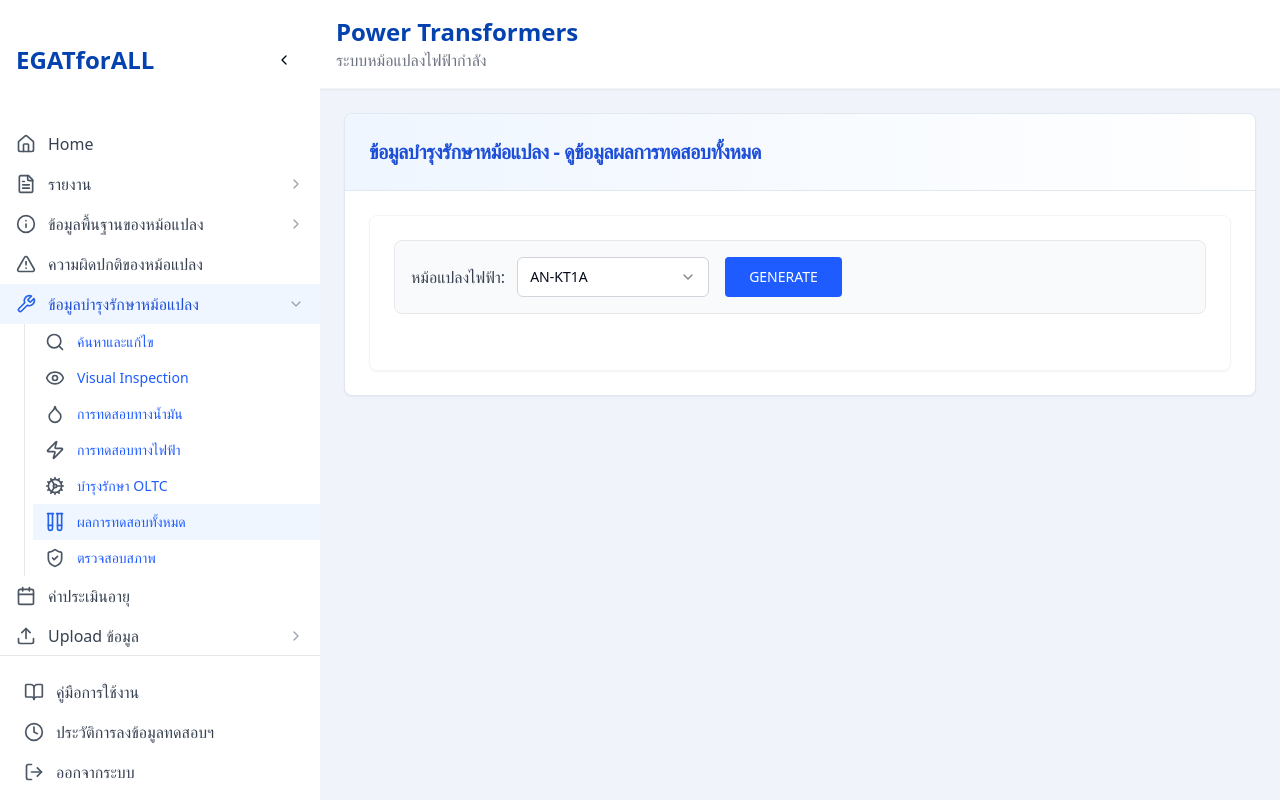
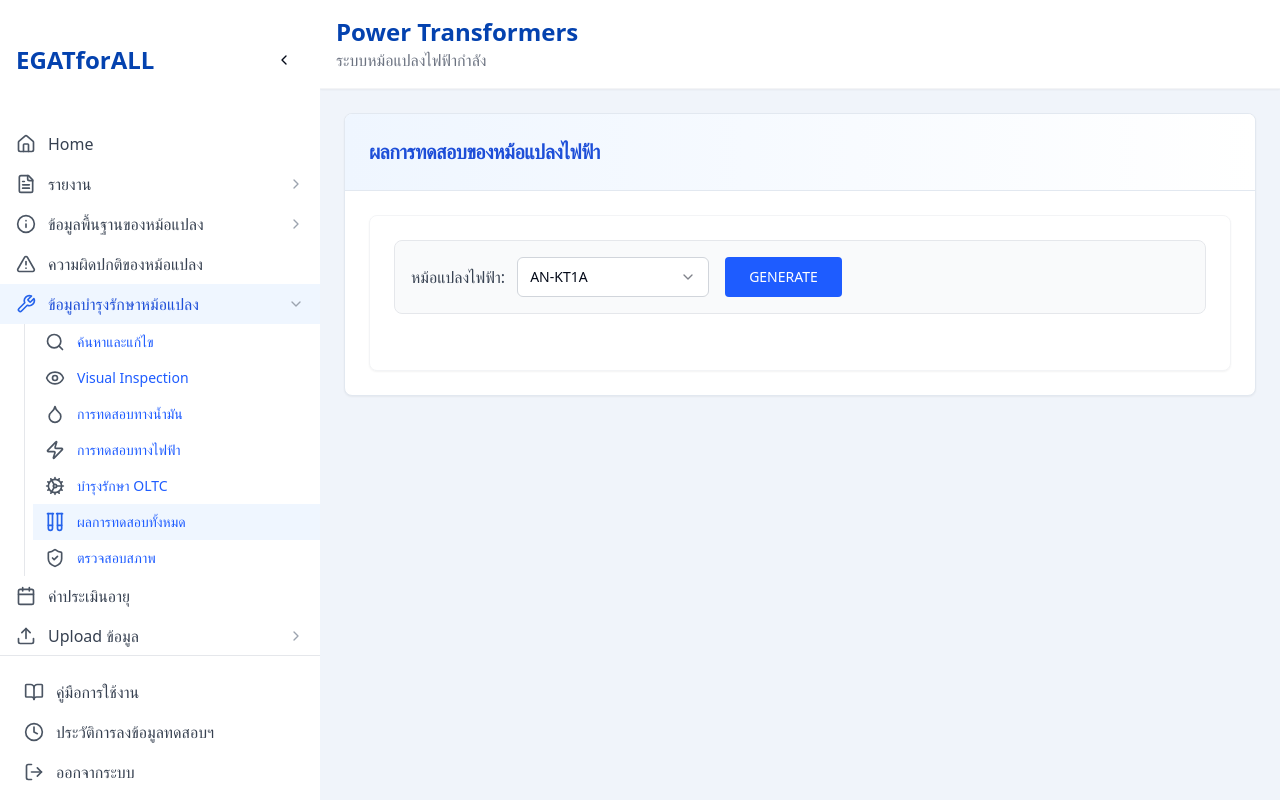
Before and after one commit to blymanor/egatforall-power-transformers, a React (Vite) app: page /transformer-maintenance/all-test-results in a window 1280 px wide. Built offline with nearby package versions, Linux system fonts and the light colour scheme.

Commit message:
Refactor: Rename All Test Results page title
Rename the title of the All Test Results page to "ผลการทดสอบของหม้อแปลงไฟฟ้า".

```diff
--- a/src/pages/AllTestResults.tsx
+++ b/src/pages/AllTestResults.tsx
@@ -197,7 +197,7 @@ const AllTestResults = () => {
         <Card className="max-w-full overflow-hidden">
           <CardHeader className="bg-gradient-to-r from-blue-50 to-white p-6 border-b">
             <CardTitle className="text-xl font-bold text-blue-700">
-              ข้อมูลบำรุงรักษาหม้อแปลง - ดูข้อมูลผลการทดสอบทั้งหมด
+              ผลการทดสอบของหม้อแปลงไฟฟ้า
             </CardTitle>
           </CardHeader>
           <CardContent className="p-6">
```
